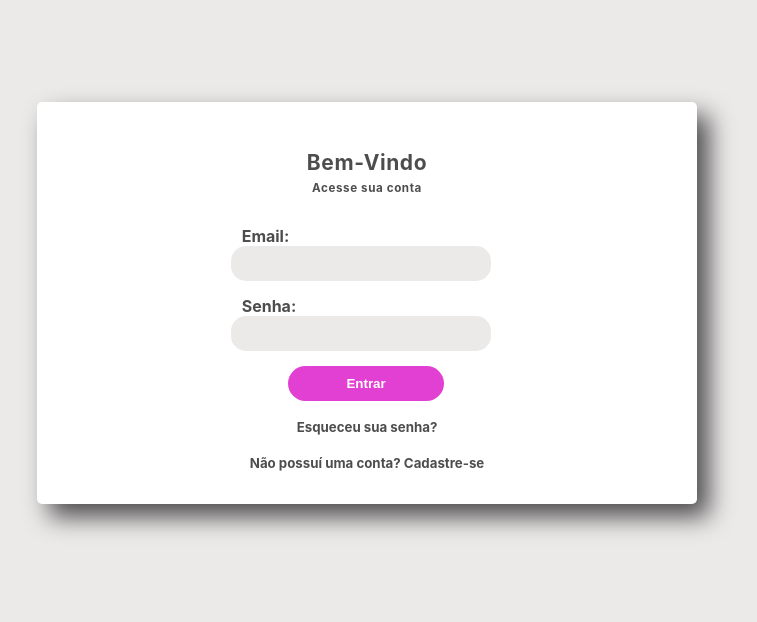
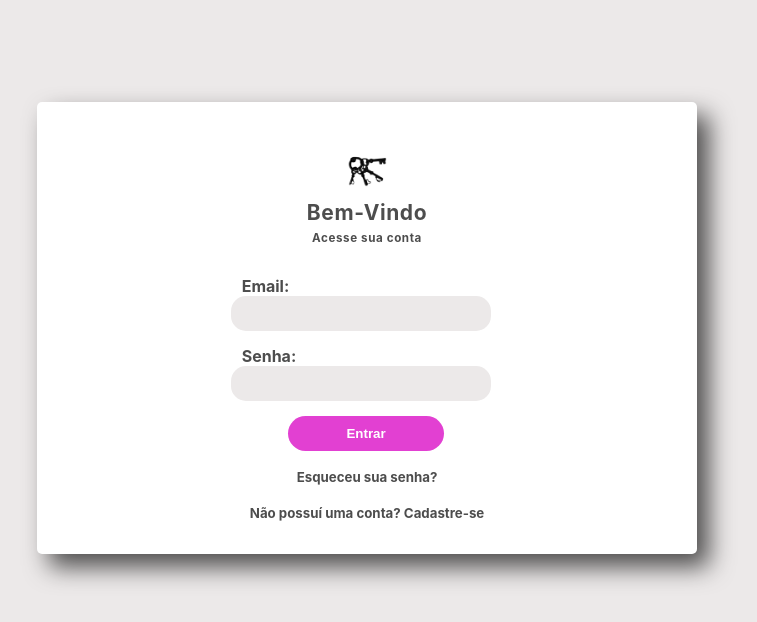
Before and after one commit to Dream-House-Grupo-9/Dream-House-web, a React (Create React App) app in the folder dream-house/: page /login in a window 1280 px wide. Shown: the top 622 px of the page, without its empty margins (273-1030 px from the left). Built offline with nearby package versions, Linux system fonts and the light colour scheme.

Commit message:
Finalizando tela de login

```diff
--- a/dream-house/src/pages/Cadastro.jsx
+++ b/dream-house/src/pages/Cadastro.jsx
@@ -52,7 +52,6 @@ function Cadastro() {
                             <input className="input-form" type="text" value={senhaInput} onChange={e => setSenhaInput(e.target.value)} />
                             <br />
                             <br />
-
                             <button className="teste">Cadastrar</button>
                         </div>
                     </form>
--- a/dream-house/src/pages/Login.jsx
+++ b/dream-house/src/pages/Login.jsx
@@ -25,6 +25,9 @@ function Login() {
         <>
             <div className="box">
                 <div className="text-container">
+                <Link to="/">
+                        <a href=""><div className="logo-nav-bar cadastro"></div></a>
+                    </Link>
                     <h2>Bem-Vindo</h2>
                     <h5>Acesse sua conta</h5>
                 </div>
```
